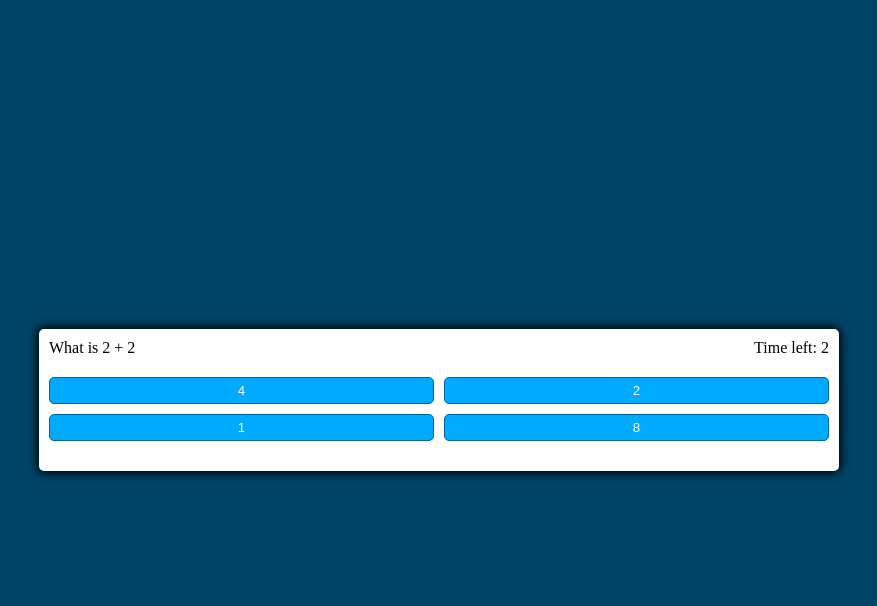
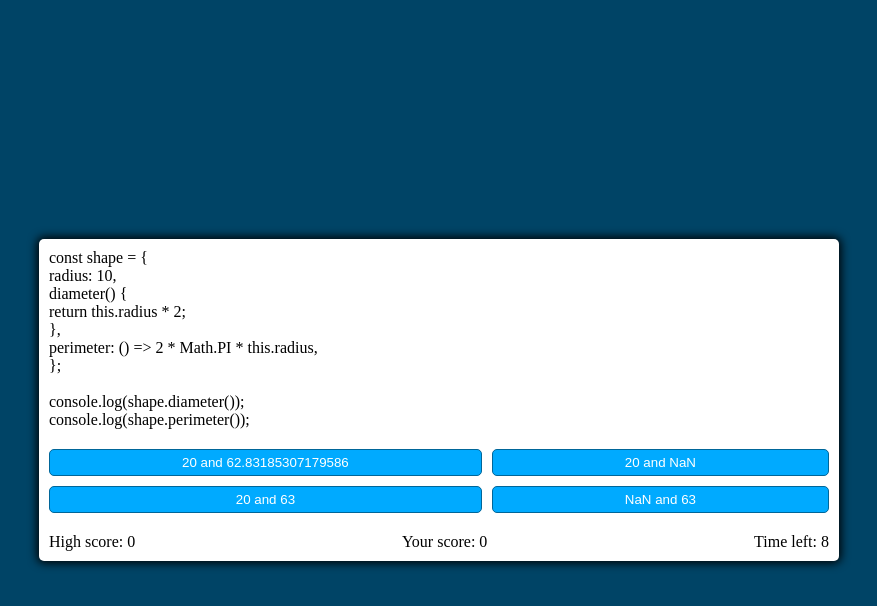
Before and after one commit to suseendharlal96/js-quiz, a plain HTML site: page index.html in a window 1280 px wide. Both pictures are taken after a click on the button "Start". Shown: the whole page, without its empty margins (201-1078 px from the left). Drawn offline with Linux system fonts and the light colour scheme.

Commit message:
score added

```diff
--- a/index.html
+++ b/index.html
@@ -11,17 +11,20 @@
   <body>
     <div class="container">
       <div id="ques-container" class="hide">
-        <div class="header">
-          <div id="ques"></div>
-          <div id="timer">sd</div>
-        </div>
-        <div id="ans-btn" class="btn-grid">
-        </div>
+        <div id="ques"></div>
+
+        <div id="ans-btn" class="btn-grid"></div>
       </div>
       <div class="controls">
-          <button id="start-btn" class="start-btn btn">Start</button>
-          <button id="next-btn" class="next-btn btn hide">Next</button></div>
-          <button id="restart-btn" class="restart-btn btn hide">Start over</button></div>
+        <button id="start-btn" class="start-btn btn">Start</button>
+        <button id="next-btn" class="next-btn btn hide">Next</button>
+        <button id="restart-btn" class="restart-btn btn hide">Start over</button>
+      </div>
+      <div class="header">
+        <div id="highScore"></div>
+        <div id="score"></div>
+        <div id="timer"></div>
+      </div>
     </div>
   </body>
 </html>
--- a/script.js
+++ b/script.js
@@ -2,13 +2,23 @@
 let questions = [
   {
     id: "1",
-    ques: "What is 2 + 2",
+    ques: `const shape = {
+  radius: 10,
+  diameter() {
+    return this.radius * 2;
+  },
+  perimeter: () => 2 * Math.PI * this.radius,
+};
+
+console.log(shape.diameter());
+console.log(shape.perimeter());
+`,
     visited: false,
     answers: [
-      { text: "4", correct: true },
-      { text: "2", correct: false },
-      { text: "1", correct: false },
-      { text: "8", correct: false },
+      { text: "20 and 62.83185307179586", correct: false },
+      { text: "20 and NaN", correct: true },
+      { text: "20 and 63", correct: false },
+      { text: "NaN and 63", correct: false },
     ],
   },
   {
@@ -34,7 +44,8 @@ let questions = [
     ],
   },
 ];
-let timerBegin = 4;
+let timerBegin = 10;
+let score = 0;
 let shuffledQues;
 let currQuesIndex = 0;
 let timerId;
@@ -47,6 +58,10 @@ const quesContainer = document.getElementById("ques-container");
 const questionsText = document.getElementById("ques");
 const ansBtns = document.getElementById("ans-btn");
 const timerEl = document.getElementById("timer");
+const scoreEl = document.getElementById("score");
+const highScoreEl = document.getElementById("highScore");
+
+(() => checklocalStorage())();
 
 // Setting event listeners
 startBtn.addEventListener("click", startGame);
@@ -55,10 +70,11 @@ restartBtn.addEventListener("click", startGame);
 
 // Adding Functionality
 function startGame() {
-  console.log("started");
+  score = 0;
+  startBtn.removeEventListener("click", startGame);
   timerEl.innerText = `Time left: ${timerBegin}`;
+  scoreEl.innerText = `Your score: ${score}`;
   const isHidden = restartBtn.classList.contains("hide");
-  console.log(isHidden);
   if (!isHidden) {
     restartBtn.classList.add("hide");
   }
@@ -72,12 +88,10 @@ function startTimer() {
   timerEl.innerText = `Time left: ${timerBegin}`;
   timerId = setInterval(() => {
     // timerBegin-=1
-    console.log("sd");
     timerBegin -= 1;
     timerEl.innerText = `Time left: ${timerBegin}`;
     if (timerBegin === 0) {
       resetTimer();
-      // console.log(timerBegin);
       resetGame();
     }
   }, 1000);
@@ -86,17 +100,14 @@ function startTimer() {
 function setNextQues() {
   shuffledQues = [...questions].filter((q) => !q.visited).sort((a, b) => Math.random() - 0.5);
   resetGame();
-  console.log(questions);
   if (shuffledQues.length !== 0) {
     startTimer();
     const randomIndex = Math.floor(Math.random() * shuffledQues.length);
-    console.log({ shuffledQues, randomIndex });
     showQues(shuffledQues[randomIndex]);
   }
 }
 
 function showQues(ques) {
-  console.log({ ques });
   questionsText.innerText = ques.ques;
   ques.visited = true;
   ques.answers.forEach((ans) => {
@@ -112,14 +123,15 @@ function showQues(ques) {
 }
 
 function resetGame() {
-  console.log({ timerBegin, shuffledQues });
   if (shuffledQues.length === 0 || timerBegin === 0) {
     questions = questions.map((q) => ({ ...q, visited: false }));
     questionsText.innerText = "";
     restartBtn.classList.remove("hide");
-    timerBegin = 4;
+    quesContainer.classList.add("hide");
+    timerBegin = 10;
     timerEl.innerText = "";
   }
+  nextBtn.addEventListener("click", setNextQues);
   nextBtn.classList.add("hide");
   clearStatus(document.body);
   while (ansBtns.firstChild) {
@@ -129,15 +141,18 @@ function resetGame() {
 
 function resetTimer() {
   clearInterval(timerId);
-  // timerBegin = 4;
+  // timerBegin = 10;
 }
 
 function selectAns(e) {
-  console.log(e.target);
   clearInterval(timerId);
-  timerBegin = 4;
+  timerBegin = 10;
   const selectedBtn = e.target;
   const correct = selectedBtn.getAttribute("correct");
+  if (correct) score++;
+
+  scoreEl.innerText = `Your score: ${score}`;
+  checkHighScore();
   setStatusClass(document.body, correct);
   Array.from(ansBtns.children).forEach((btn) => {
     setStatusClass(btn, btn.getAttribute("correct"));
@@ -146,13 +161,11 @@ function selectAns(e) {
 }
 
 function setStatusClass(el, correct) {
-  console.log({ el, correct });
   clearStatus(el);
   if (correct) {
     el.classList.add("correct");
   } else {
     el.classList.add("wrong");
-    // el.setAttribute('disabled',true)
   }
   nextBtn.classList.remove("hide");
 }
@@ -161,3 +174,14 @@ function clearStatus(el) {
   el.classList.remove("correct");
   el.classList.remove("wrong");
 }
+
+function checklocalStorage() {
+  highScoreEl.innerText = `High score: ${localStorage.getItem("highscore") || 0}`;
+}
+
+function checkHighScore() {
+  if (!localStorage.getItem("highscore") || (localStorage.getItem("highscore") && localStorage.getItem("highscore") < score)) {
+    localStorage.setItem("highscore", score);
+  }
+  checklocalStorage();
+}
```
